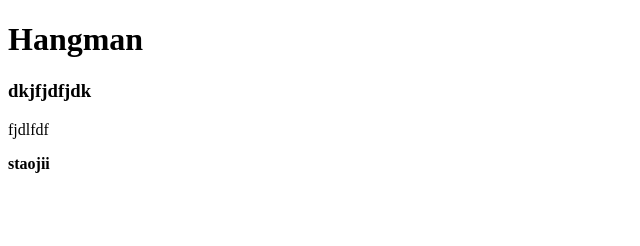
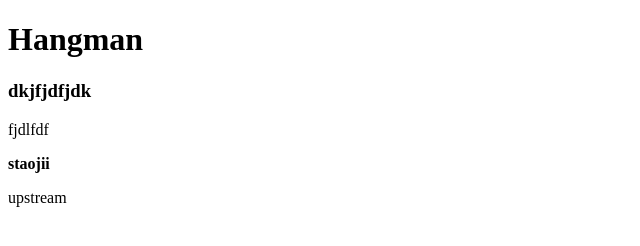
Before and after one commit to ivankgg/hangman, a plain HTML site: page index.html in a window 1280 px wide. Shown: the full height of the page, 0-640 px from the left. Drawn offline with nearby package versions, Linux system fonts and the light colour scheme.

Commit message:
display random word fix #2

```diff
--- a/index.html
+++ b/index.html
@@ -10,6 +10,7 @@
     <p>fjdlfdf</p>
     <b>staojii</b>
     <img src="" alt="">
+    <p id="word"></p>
     <script type="text/javascript" src="main.js"></script>
 </body>
 </html>
--- a/main.js
+++ b/main.js
@@ -7,7 +7,7 @@ $(document).ready(function() {
             $(xml).find('word').each(function() {
                 randomwords.push($(this).text().replace(/\s/g, ''));
             });
-            console.log(randomwords);
+            displayWord(getRandomWord(randomwords));
         },
         error: function(error) {
             alert(error.mesage);
@@ -19,3 +19,6 @@ $(document).ready(function() {
 function getRandomWord(words) {
     return words[Math.floor(Math.random() * words.length)];
 }
+function displayWord(word){
+	$("#word").text(word);
+}
```
